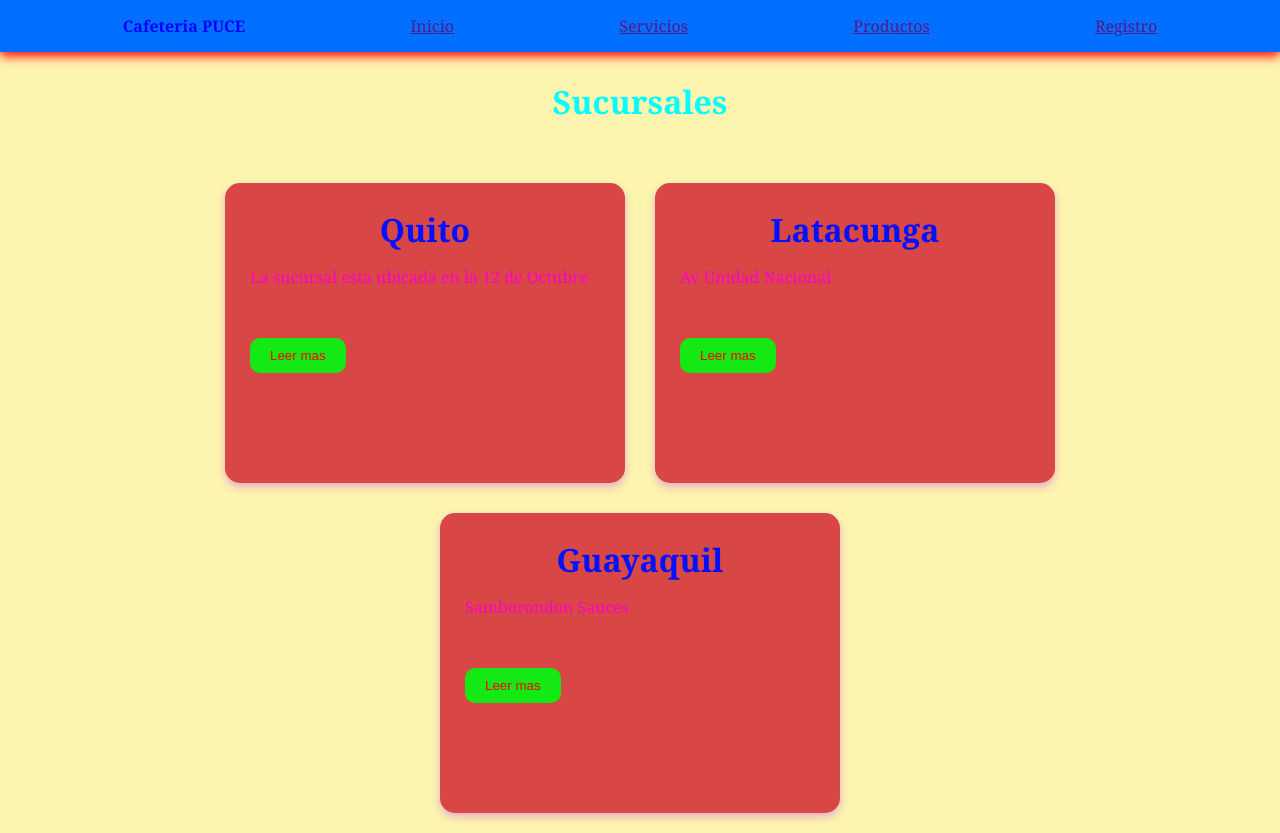
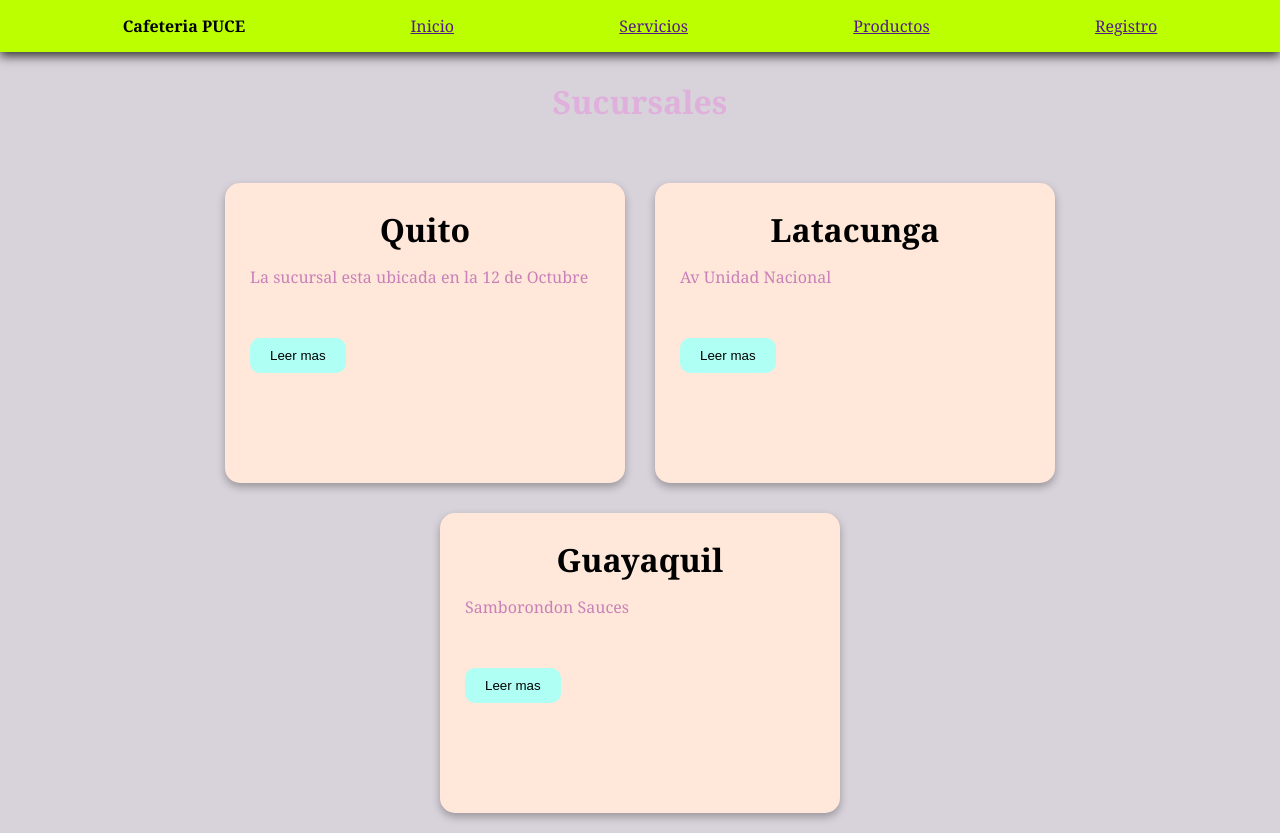
Before and after one commit to Jo53phcll/clase-2-rda-2-web-cafeteria-puce, a website built with Vite: page index.html in a window 1280 px wide. Built offline with nearby package versions, Linux system fonts and the light colour scheme.

Commit message:
nuevos archivos

```diff
--- a/index.html
+++ b/index.html
@@ -1,7 +1,7 @@
 <!doctype html>
 <html lang="es">
   <head>
-    <link rel="stylesheet" href="./src/style.css">
+    <link rel="stylesheet" href="src/css/style.css">
     <meta charset="UTF-8" />
     <link rel="icon" type="image/svg+xml" href="/favicon.svg" />
     <meta name="viewport" content="width=device-width, initial-scale=1.0" />
@@ -10,7 +10,7 @@
       h2{font-family: 'Courier New', Courier, monospace;}
     </style>
   </head>
-  <body style="background-color: #FDF4AF;">
+  <body style="background-color: #d8d2da;">
   <nav class="nav-bar">
     <div class="logo">Cafeteria PUCE</div>
     <a href="">Inicio</a>
--- a/src/style.css
+++ b/src/css/style.css
@@ -9,7 +9,7 @@ box-sizing: border-box;
 /*SELECTOR DE TIPO*/
 body{
   font-family: Cambria, Cochin, Georgia, Times, 'Times New Roman', serif;
-  color: rgb(255, 0, 212);
+  color: rgb(0, 0, 0);
   padding-top: 80px;
   text-align: justify;
 }
@@ -19,30 +19,30 @@ body{
   position: fixed;
   top: 0;
   width: 100%;
-  background-color: #006eff;
+  background-color: #bbff00;
   display: flex;
   justify-content: space-around;
   align-items: center;
   padding: 15px 40px;
-  box-shadow: 0 4px 10px rgb(255, 0, 0);
+  box-shadow: 0 4px 10px rgb(49, 49, 49);
   z-index: 1000;
 }
 
 /*SELECTOR POR ID*/
 #titulo-principal{
 margin-bottom: 40px;
-color: aqua;
+color: rgb(223, 176, 219);
 text-align: center;
 }
 
   .logo{
-    color:blue;
+    color:rgb(0, 0, 0);
     font-size: 1.5 rem;
     font-weight: bold;
   }
 
 .navbar{
-    color: rgb(0, 255, 21);
+    color: rgb(0, 0, 0);
     text-decoration: none;
     font-size: 1rem;
     transition: color 0.3s ease-in-out;
@@ -55,9 +55,9 @@ text-align: center;
   padding: 20px;
 }
 .tarjeta{
-  background-color: #d84646;
+  background-color: #ffe7d9;
   border-radius: 15px;
-  box-shadow: 0 4px 8px rgba(178, 3, 247, 0.288);
+  box-shadow: 0 4px 8px rgba(0, 0, 0, 0.288);
   padding: 25px;
   width: 400px;
   height: 300px;
@@ -65,13 +65,13 @@ text-align: center;
 
 .tarjeta:hover{
   transform: translateY(-10px);
-  box-shadow: 0 8px 16px rgba(0, 204, 255, 0.288);
+  box-shadow: 0 8px 16px rgba(94, 126, 134, 0.288);
 }
 
 
 .tarjeta h1{
   margin-bottom: 15px;
-  color: rgb(0, 17, 255);
+  color: rgb(0, 0, 0);
   text-align: center;
 
 }
@@ -79,20 +79,20 @@ text-align: center;
 .tarjeta p {
   font-size: 1.rem;
   margin-bottom: 20px;
-  color: rgb(255, 0, 200);
+  color: rgb(201, 128, 185);
 }
 
 .boton-tarjeta{
   padding: 10px 20px;
   border: none;
-  background-color: #15e915;
-  color: rgb(255, 0, 0);
+  background-color: #affff4;
+  color: rgb(0, 0, 0);
   border-radius: 10px;
   cursor: pointer;
   margin-top: 30px;
 }
 
 .boton-tarjeta:hover{
-  background-color: #000000;
-  color: rgb(255, 0, 0);
+  background-color: #97ffae;
+  color: rgb(255, 236, 195);
 }
```
Also changed, not shown: src/pages/servicios.html (added, +11 -0 lines), src/js/counter.js (renamed from src/counter.js), src/js/main.js (renamed from src/main.js).
